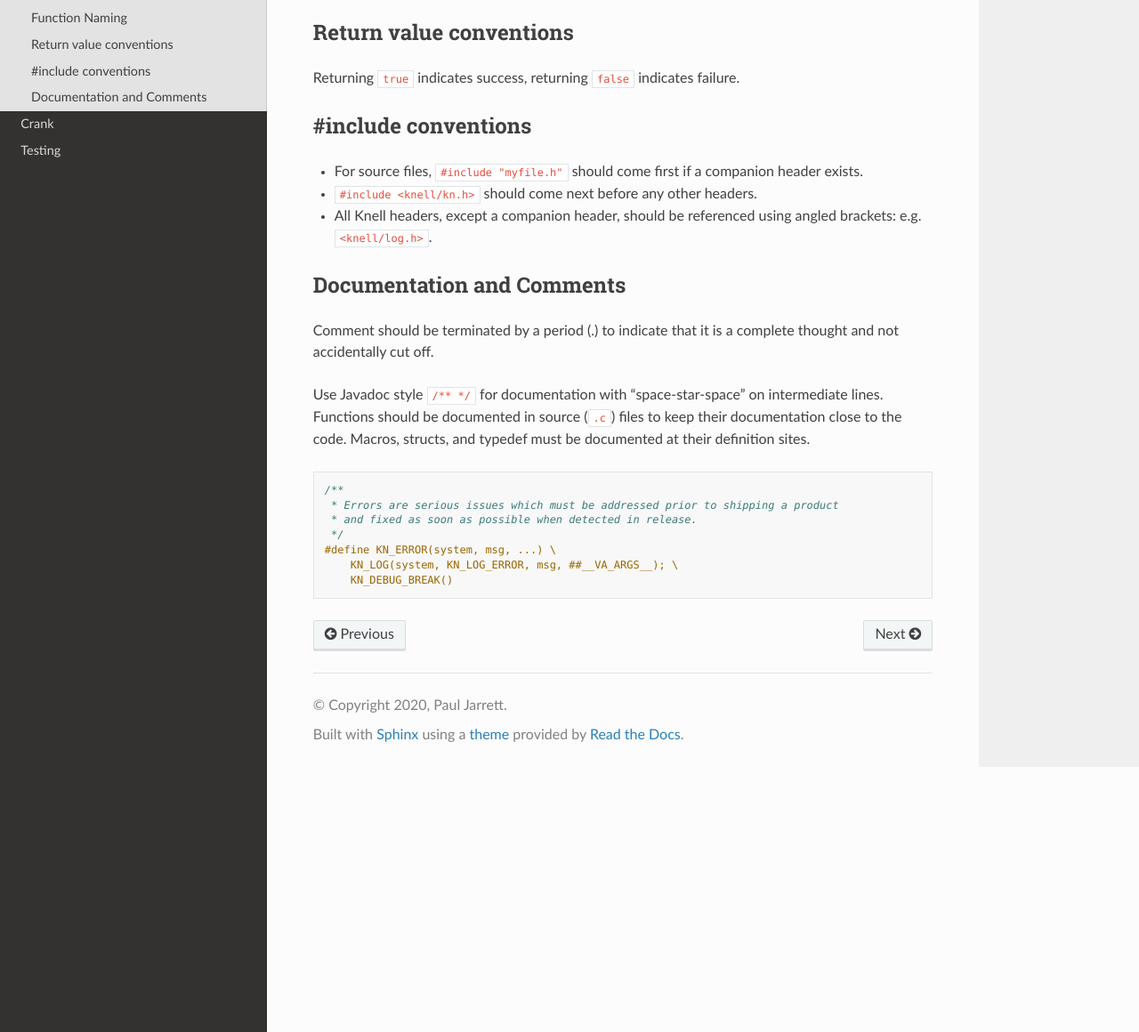
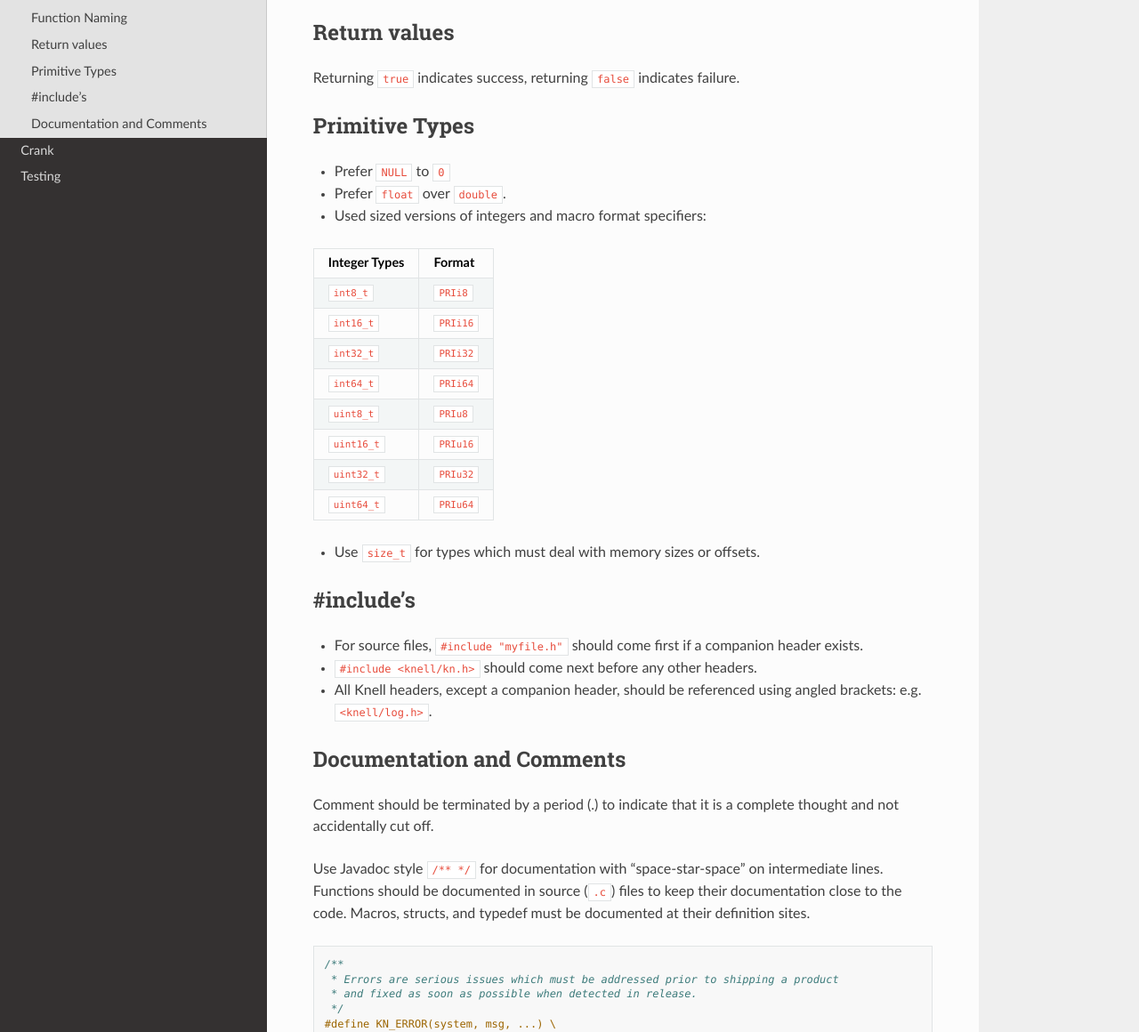
Before and after one commit to pyjarrett/calendon, a Sphinx documentation site: the page built from docs/source/project/conventions.rst, in a window 1280 px wide and 1400 px high, scrolled down 2941 px, cut to the strip 240-1400 px from the top of the window. Shown: the whole strip at 89% size. Built offline with Sphinx 7.4.7 and the Read the Docs theme 2.0.0, drawn with Linux system fonts in a browser that asks for light colours.

Commit message:
Document primitive types for use.

```diff
--- a/docs/source/project/conventions.rst
+++ b/docs/source/project/conventions.rst
@@ -131,12 +131,41 @@ Example:
 
 .. doxygenfunction:: Log_Shutdown
 
-Return value conventions
+Return values
 ------------------------
 
 Returning ``true`` indicates success, returning ``false`` indicates failure.
 
-#include conventions
+Primitive Types
+---------------
+
+- Prefer ``NULL`` to ``0``
+- Prefer ``float`` over ``double``.
+- Used sized versions of integers and macro format specifiers:
+
++-------------------+-----------------+
+| Integer Types     |  Format         |
++===================+=================+
+| ``int8_t``        |  ``PRIi8``      |
++-------------------+-----------------+
+| ``int16_t``       |  ``PRIi16``     |
++-------------------+-----------------+
+| ``int32_t``       |  ``PRIi32``     |
++-------------------+-----------------+
+| ``int64_t``       |  ``PRIi64``     |
++-------------------+-----------------+
+| ``uint8_t``       |  ``PRIu8``      |
++-------------------+-----------------+
+| ``uint16_t``      |  ``PRIu16``     |
++-------------------+-----------------+
+| ``uint32_t``      |  ``PRIu32``     |
++-------------------+-----------------+
+| ``uint64_t``      |  ``PRIu64``     |
++-------------------+-----------------+
+
+- Use ``size_t`` for types which must deal with memory sizes or offsets.
+
+#include's
 -------------------
 
 - For source files, ``#include "myfile.h"`` should come first if a companion
```
